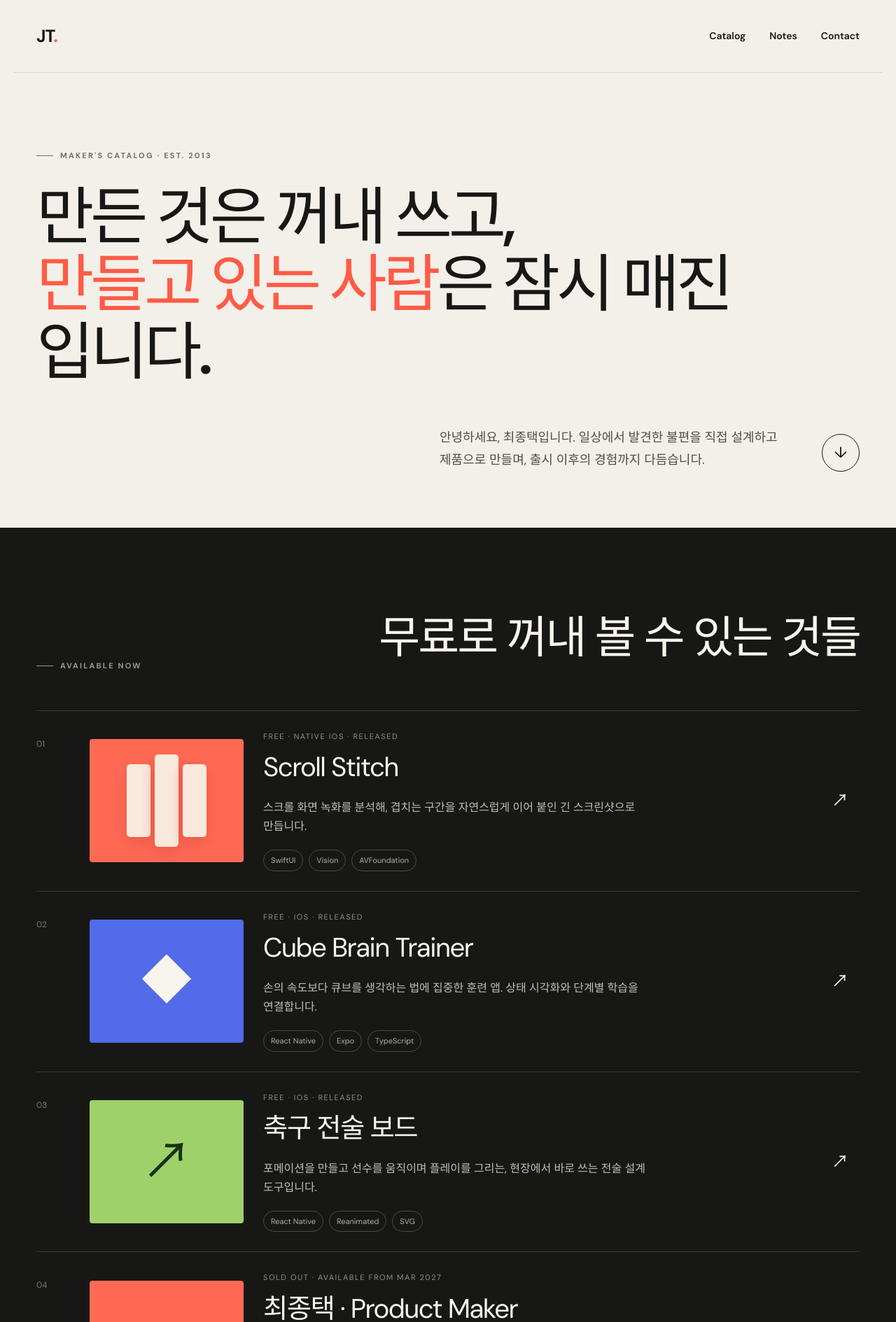
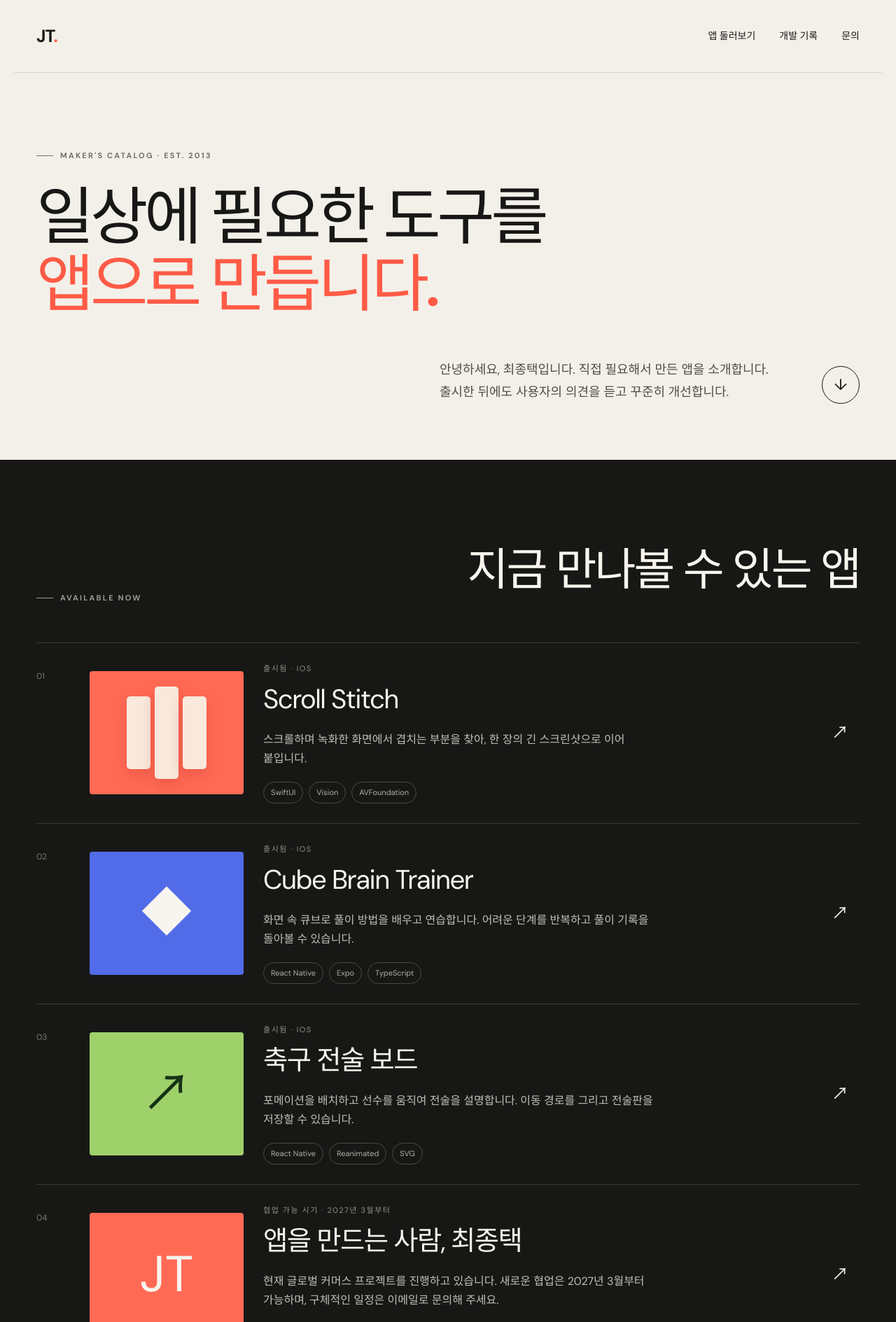
Before and after one commit to JongtaekChoi/profile, a React (Vite) app: page / in a window 1280 px wide. Shown: the top 1889 px of the page at 70% size. Built offline with nearby package versions, Linux system fonts and the light colour scheme.

Commit message:
fix: clarify portfolio copy and collaboration availability

```diff
--- a/index.html
+++ b/index.html
@@ -4,10 +4,10 @@
     <meta charset="UTF-8" />
     <link rel="icon" type="image/png" href="%BASE_URL%drawing.png" />
     <meta name="viewport" content="width=device-width, initial-scale=1.0" />
-    <meta name="description" content="일상의 문제를 직접 설계하고 코드로 해결하는 최종택의 제품 포트폴리오입니다." />
+    <meta name="description" content="최종택이 직접 만들고 출시한 앱을 소개합니다. 긴 스크린샷 만들기, 큐브 연습, 축구 전술 설계를 위한 도구를 만나보세요." />
     <meta name="theme-color" content="#f3f0e9" />
     <meta property="og:title" content="최종택 — Product Maker" />
-    <meta property="og:description" content="작지만 끝까지, 쓸모 있는 제품을 만듭니다." />
+    <meta property="og:description" content="일상에 필요한 도구를 앱으로 만듭니다. 직접 만든 앱과 개발 기록을 소개합니다." />
     <meta property="og:type" content="website" />
     <title>최종택 — Product Maker</title>
   </head>
--- a/src/pages/Main.tsx
+++ b/src/pages/Main.tsx
@@ -15,9 +15,9 @@ const catalog: CatalogItem[] = [
   {
     index: "01",
     name: "Scroll Stitch",
-    status: "FREE",
-    type: "NATIVE iOS · RELEASED",
-    description: "스크롤 화면 녹화를 분석해, 겹치는 구간을 자연스럽게 이어 붙인 긴 스크린샷으로 만듭니다.",
+    status: "출시됨",
+    type: "iOS",
+    description: "스크롤하며 녹화한 화면에서 겹치는 부분을 찾아, 한 장의 긴 스크린샷으로 이어 붙입니다.",
     tags: ["SwiftUI", "Vision", "AVFoundation"],
     to: "/projects/scroll-stitch",
     tone: "coral",
@@ -25,9 +25,9 @@ const catalog: CatalogItem[] = [
   {
     index: "02",
     name: "Cube Brain Trainer",
-    status: "FREE",
-    type: "iOS · RELEASED",
-    description: "손의 속도보다 큐브를 생각하는 법에 집중한 훈련 앱. 상태 시각화와 단계별 학습을 연결합니다.",
+    status: "출시됨",
+    type: "iOS",
+    description: "화면 속 큐브로 풀이 방법을 배우고 연습합니다. 어려운 단계를 반복하고 풀이 기록을 돌아볼 수 있습니다.",
     tags: ["React Native", "Expo", "TypeScript"],
     to: "/projects/cube-brain-trainer",
     tone: "blue",
@@ -35,9 +35,9 @@ const catalog: CatalogItem[] = [
   {
     index: "03",
     name: "축구 전술 보드",
-    status: "FREE",
-    type: "iOS · RELEASED",
-    description: "포메이션을 만들고 선수를 움직이며 플레이를 그리는, 현장에서 바로 쓰는 전술 설계 도구입니다.",
+    status: "출시됨",
+    type: "iOS",
+    description: "포메이션을 배치하고 선수를 움직여 전술을 설명합니다. 이동 경로를 그리고 전술판을 저장할 수 있습니다.",
     tags: ["React Native", "Reanimated", "SVG"],
     to: "/tactics-board",
     tone: "green",
@@ -55,29 +55,29 @@ export default function Main() {
           JT<span>.</span>
         </Link>
         <nav>
-          <button type="button" onClick={scrollToCatalog}>Catalog</button>
-          <Link to="/blog">Notes</Link>
-          <a href="mailto:jtchoi.apps@gmail.com">Contact</a>
+          <button type="button" onClick={scrollToCatalog}>앱 둘러보기</button>
+          <Link to="/blog">개발 기록</Link>
+          <a href="mailto:jtchoi.apps@gmail.com">문의</a>
         </nav>
       </header>
 
       <section className="hero" aria-labelledby="hero-title">
         <p className="eyebrow"><span /> MAKER&apos;S CATALOG · EST. 2013</p>
         <h1 id="hero-title">
-          만든 것은 꺼내 쓰고,
+          일상에 필요한 도구를
           <br />
-          <em>만들고 있는 사람</em>은 잠시 매진입니다.
+          <em>앱으로 만듭니다.</em>
         </h1>
         <div className="hero-bottom">
           <p>
-            안녕하세요, 최종택입니다. 일상에서 발견한 불편을 직접 설계하고
-            제품으로 만들며, 출시 이후의 경험까지 다듬습니다.
+            안녕하세요, 최종택입니다. 직접 필요해서 만든 앱을 소개합니다.
+            출시한 뒤에도 사용자의 의견을 듣고 꾸준히 개선합니다.
           </p>
           <button
             className="round-link"
             type="button"
             onClick={scrollToCatalog}
-            aria-label="카탈로그 보기"
+            aria-label="앱 목록 보기"
           >
             ↓
           </button>
@@ -87,7 +87,7 @@ export default function Main() {
       <section className="work-section" id="catalog" aria-labelledby="catalog-title">
         <div className="section-heading">
           <p className="eyebrow"><span /> AVAILABLE NOW</p>
-          <h2 id="catalog-title">무료로 꺼내 볼 수 있는 것들</h2>
+          <h2 id="catalog-title">지금 만나볼 수 있는 앱</h2>
         </div>
 
         <div className="project-list">
@@ -115,11 +115,11 @@ export default function Main() {
             <span className="project-index">04</span>
             <div className="project-mark coral" aria-hidden="true"><b>JT</b></div>
             <div className="project-copy">
-              <p className="project-type">SOLD OUT · AVAILABLE FROM MAR 2027</p>
-              <h3>최종택 · Product Maker</h3>
+              <p className="project-type">협업 가능 시기 · 2027년 3월부터</p>
+              <h3>앱을 만드는 사람, 최종택</h3>
               <p className="project-description">
-                현재 글로벌 커머스 프로젝트에 집중하고 있습니다. 새로운 협업은
-                2027년 3월 이후 일정 협의가 가능합니다.
+                현재 글로벌 커머스 프로젝트를 진행하고 있습니다.
+                새로운 협업은 2027년 3월부터 가능하며, 구체적인 일정은 이메일로 문의해 주세요.
               </p>
               <div className="tag-list">
                 <span>Frontend</span><span>React Native</span><span>Product Delivery</span>
@@ -132,11 +132,11 @@ export default function Main() {
 
       <section className="about-strip">
         <p>DESIGN · BUILD · SHIP</p>
-        <h2>아이디어가 실제로 쓰이는 순간까지.</h2>
+        <h2>직접 만들고, 써보고, 개선합니다.</h2>
         <div>
           <p>
-            문제를 작게 정의하고, 빠르게 만들고, 실제 기기에서 확인하는 과정을
-            좋아합니다. 이곳에는 그 과정에서 출시한 제품과 기록을 모아둡니다.
+            작은 불편에서 시작해 필요한 기능을 만들고, 실제 기기에서 써보며 다듬습니다.
+            앱을 만드는 과정에서 배운 점은 개발 기록에 남깁니다.
           </p>
           <a href="https://github.com/JongtaekChoi" target="_blank" rel="noreferrer">
             GitHub에서 코드 보기 ↗
@@ -145,7 +145,7 @@ export default function Main() {
       </section>
 
       <footer className="site-footer">
-        <div><strong>다음 제품을 준비 중입니다.</strong><br />기록과 결과물을 계속 쌓아갑니다.</div>
+        <div><strong>새로운 앱도 만들고 있습니다.</strong><br />앱에 대한 의견이나 협업 제안을 보내 주세요.</div>
         <a href="mailto:jtchoi.apps@gmail.com">jtchoi.apps@gmail.com ↗</a>
         <p>© {new Date().getFullYear()} Jongtaek Choi</p>
       </footer>
```
Also changed, not shown: 1 other file (tests, documents, lock files or other folders).
